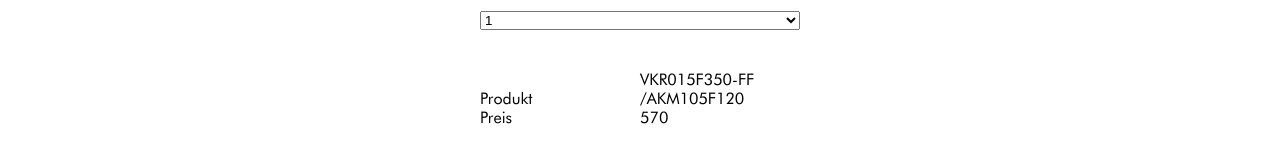
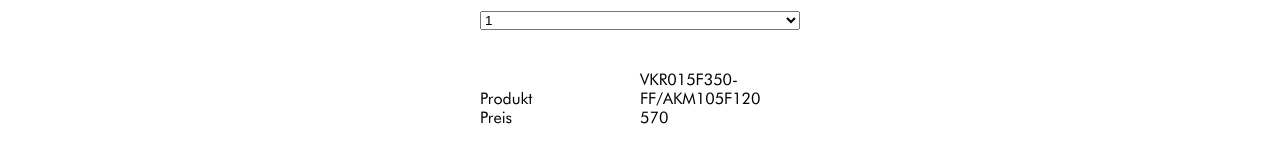
Before and after one commit to yannikinniger/sauter-form, a React (Create React App) app: page / in a window 1280 px wide. Shown: the part 527-687 px from the top of the page. Built offline with nearby package versions, Linux system fonts and the light colour scheme.

Commit message:
Fix listner bug

```diff
--- a/src/components/input-selection/input-selection.jsx
+++ b/src/components/input-selection/input-selection.jsx
@@ -4,8 +4,11 @@ export default class InputSelection extends React.Component {
 
     componentDidUpdate() {
         const selectValue = document.getElementById(this.props.name.toLowerCase()).value;
-        console.log(selectValue);
         this.props.model.setValue(this.props.modelProperty, selectValue);
+    }
+
+    handleChange(event) {
+        this.props.model.setValue(this.props.modelProperty, event.target.value);
     }
 
     render() {
@@ -15,7 +18,7 @@ export default class InputSelection extends React.Component {
         return (
             <div className="form-row">
                 <label>{this.props.name}</label>
-                <select id={this.props.name.toLowerCase()}>
+                <select id={this.props.name.toLowerCase()} onChange={this.handleChange.bind(this)}>
                     {options}
                 </select>
             </div>
--- a/src/service/article-number-service.js
+++ b/src/service/article-number-service.js
@@ -18,7 +18,7 @@ export const getArticleNumber = configuration => {
 
     const dnNumber = parseInt(dn.substr(2, dn.length), 10);
     if (dnNumber < 32) {
-        articleNumber += "\n/AKM105F120";
+        articleNumber += "/AKM105F120";
     } else {
         articleNumber += "/AKM115F120";
     }
```
